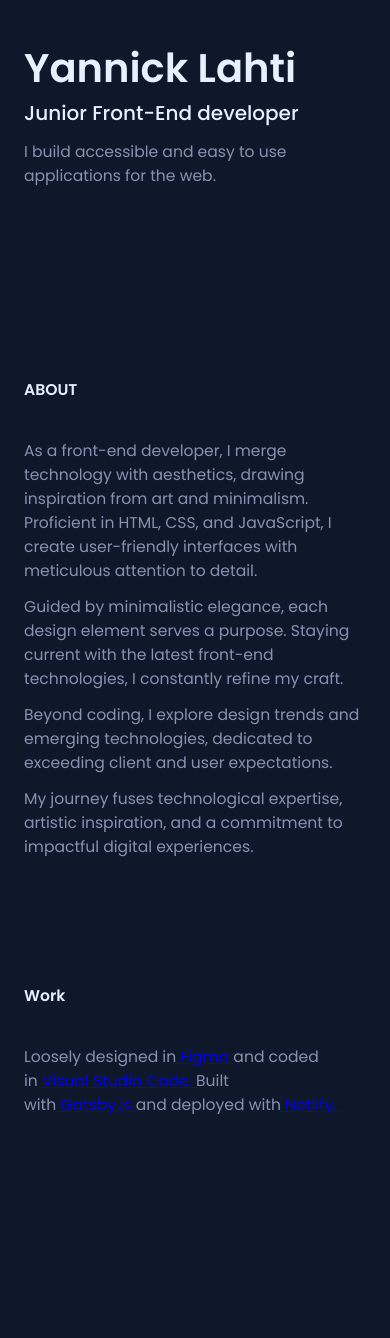
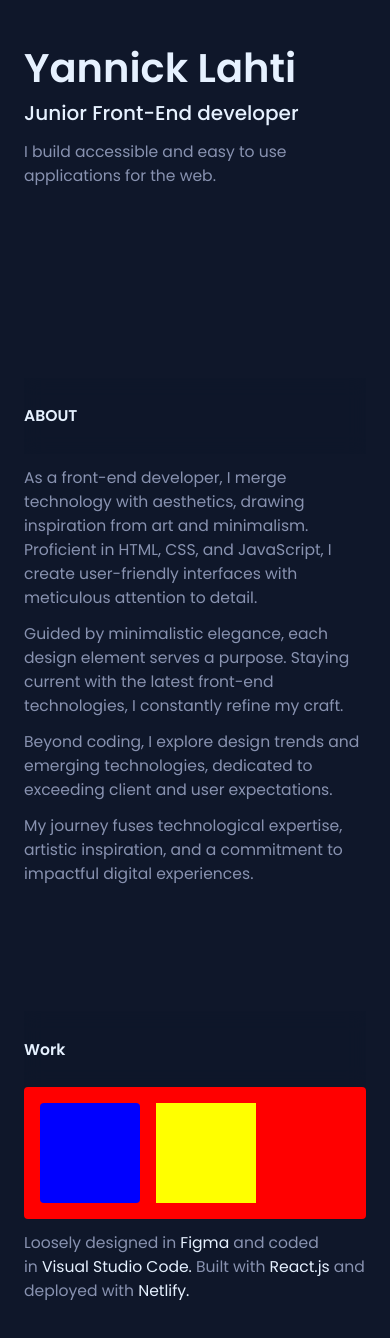
Before and after one commit to ylahti6/Portfolio, a React (Create React App) app in the folder my-app/: page / in a window 390 px wide. Shown: the top 1338 px of the page. Before the commit the page ends 1243 px from the top, so only its background shows below. Built offline with nearby package versions, Linux system fonts and the light colour scheme; some icons are missing.

Commit message:
Project Section uncomplete - need working

```diff
--- a/my-app/src/components/About.js
+++ b/my-app/src/components/About.js
@@ -2,14 +2,15 @@ import '../styles/App.css';
 
 function About() {
   return (
-    <div className='about'>
+    <div className='content-wrap'>
+      <div className='title'>
         <h6>ABOUT</h6>
+      </div>
 
         <p>As a front-end developer, I merge technology with aesthetics, drawing inspiration from art and minimalism. Proficient in HTML, CSS, and JavaScript, I create user-friendly interfaces with meticulous attention to detail.</p>
         <p>Guided by minimalistic elegance, each design element serves a purpose. Staying current with the latest front-end technologies, I constantly refine my craft.</p>
         <p>Beyond coding, I explore design trends and emerging technologies, dedicated to exceeding client and user expectations.</p>
         <p>My journey fuses technological expertise, artistic inspiration, and a commitment to impactful digital experiences.</p>
-
     </div>
   );
 }
--- a/my-app/src/components/Work.js
+++ b/my-app/src/components/Work.js
@@ -2,15 +2,24 @@ import '../styles/App.css';
 
 function Work() {
   return (
-    <div className='about'>
+    <div className='content-wrap'>
+      <div className='title'>
         <h6>Work</h6>
+        </div>
 
-        <div className='footer'>
+        <div className='project'>
+          <div className='project-image'>
+          </div>
+          <div className='project-content'>
+          </div>
+        </div>
+
+          <div className='footer'>
             <p className="info">Loosely designed in
-          <a href="https://www.figma.com/" target="_blank" rel="noreferrer">&nbsp;Figma&nbsp;</a>and coded in
-          <a href="https://code.visualstudio.com/" target="_blank" rel="noreferrer">&nbsp;Visual Studio Code.&nbsp;</a>Built with
-          <a href="https://www.gatsbyjs.com/" target="_blank" rel="noreferrer">&nbsp;Gatsby.js&nbsp;</a>and deployed with
-          <a href="https://www.netlify.com/" target="_blank" rel="noreferrer">&nbsp;Netlify.&nbsp;</a></p>
+            <a href="https://www.figma.com/" target="_blank" rel="noreferrer">&nbsp;Figma&nbsp;</a>and coded in
+            <a href="https://code.visualstudio.com/" target="_blank" rel="noreferrer">&nbsp;Visual Studio Code.&nbsp;</a>Built with
+            <a href="https://react.dev/" target="_blank" rel="noreferrer">&nbsp;React.js&nbsp;</a>and deployed with
+            <a href="https://www.netlify.com/" target="_blank" rel="noreferrer">&nbsp;Netlify.&nbsp;</a></p>
           </div>
     </div>
   );
--- a/my-app/src/styles/App.css
+++ b/my-app/src/styles/App.css
@@ -11,6 +11,10 @@ body {
 body * {
   margin: 0;
   padding: 0;
+  text-decoration: none;
+}
+body * a {
+  color: var(--white);
 }
 
 .wrap {
@@ -19,7 +23,7 @@ body * {
 }
 
 .App-header .App-social {
-  margin: 2rem 0;
+  margin: var(--spacing-sm) 0;
   gap: 1rem;
   display: flex;
 }
@@ -40,7 +44,7 @@ h3 {
 h6 {
   font-size: var(--f-sm);
   font-weight: 600;
-  margin: var(--spacing-sm) 0;
+  margin-bottom: var(--spacing-sm);
 }
 
 p {
@@ -60,7 +64,7 @@ p {
   }
   .wrap {
     padding: 0 5rem;
-    margin-top: var(--spacing);
+    margin-top: var(--spacing-md);
   }
 }
 @media (max-width: 1023px) {
@@ -85,6 +89,20 @@ p {
   .wrap {
     margin: var(--spacing-sm) 1.5rem 0 1.5rem;
   }
+  .title {
+    background-color: rgba(15, 23, 42, 0.4392156863);
+    -webkit-backdrop-filter: blur(10px);
+            backdrop-filter: blur(10px);
+    position: sticky;
+    top: 0;
+    bottom: 0;
+    height: var(--spacing-md);
+  }
+  .title h6 {
+    display: flex;
+    align-items: center;
+    height: 100%;
+  }
 }
 @media (max-width: 639px) {
   h1 {
@@ -93,9 +111,32 @@ p {
   }
 }
 .App,
-.about,
-.work {
+.content-wrap {
   margin-bottom: var(--spacing-lg);
+  height: auto;
+  position: relative;
+}
+.App .project,
+.content-wrap .project {
+  background-color: red;
+  height: auto;
+  display: flex;
+  gap: 1rem;
+  padding: 1rem;
+  border-radius: var(--br-sm);
+}
+.App .project .project-image,
+.content-wrap .project .project-image {
+  background-color: blue;
+  height: 100px;
+  width: 100px;
+  border-radius: var(--br-sm);
+}
+.App .project .project-content,
+.content-wrap .project .project-content {
+  background-color: yellow;
+  height: 100px;
+  width: 100px;
 }
 
 .icon:hover {
--- a/my-app/src/styles/App.scss
+++ b/my-app/src/styles/App.scss
@@ -12,6 +12,11 @@ body {
   * {
     margin: 0;
     padding: 0;
+    text-decoration: none;
+
+    a {
+      color: var(--white);
+    }
   }
 }
 
@@ -22,7 +27,7 @@ body {
 
 .App-header {
   .App-social {
-    margin: 2rem 0;
+    margin: var(--spacing-sm) 0;
     gap: 1rem;
     display: flex;
 
@@ -35,7 +40,7 @@ body {
 // Font sizing
 h1 {font-size: var(--f-lg); font-weight: 700;}
 h3 {font-size: var(--f-md); font-weight: 500;}
-h6 {font-size: var(--f-sm); font-weight: 600; margin: var(--spacing-sm) 0; }
+h6 {font-size: var(--f-sm); font-weight: 600; margin-bottom: var(--spacing-sm); }
 p {font-size: var(--f-sm); color: var(--slate); margin: 0.75rem 0; line-height: 1.5rem;}
 
 // Large display
@@ -49,7 +54,7 @@ p {font-size: var(--f-sm); color: var(--slate); margin: 0.75rem 0; line-height:
   }
   .wrap {
     padding: 0 5rem;
-    margin-top: var(--spacing);
+    margin-top: var(--spacing-md);
   }
 }
 
@@ -81,6 +86,21 @@ p {font-size: var(--f-sm); color: var(--slate); margin: 0.75rem 0; line-height:
   .wrap {
     margin: var(--spacing-sm) 1.5rem 0 1.5rem;
   }
+
+  .title {
+    background-color: #0f172a70;
+    backdrop-filter: blur(10px);
+    position: sticky;
+    top: 0;
+    bottom: 0;
+    height: var(--spacing-md);
+
+    h6 {
+      display: flex;
+      align-items: center;
+      height: 100%;
+    }
+  }
 }
 
 // Xs display
@@ -92,9 +112,31 @@ p {font-size: var(--f-sm); color: var(--slate); margin: 0.75rem 0; line-height:
 }
 
 .App,
-.about,
-.work {
+.content-wrap {
   margin-bottom: var(--spacing-lg);
+  height: auto;
+  position: relative;
+
+  .project {
+    height: auto;;
+    display: flex;
+    gap: 1rem;
+    padding: 1rem;
+    border-radius: var(--br-sm);
+
+    .project-image {
+      background-color: blue;
+      height: 100px;
+      width: 100px;
+      border-radius: var(--br-sm);
+    }
+
+    .project-content {
+      background-color: yellow;
+      height: 100px;
+      width: 100px;
+    }
+  }
 }
 
 // SOCIAL ICONS
--- a/my-app/src/styles/variable.css
+++ b/my-app/src/styles/variable.css
@@ -14,6 +14,8 @@
   --f-lg: 3rem;
   --f-md: 1.25rem;
   --f-sm: 0.975rem;
+
+  --br-sm: 0.25rem;
 }
 
 
```
Also changed, not shown: 1 other file (tests, documents, lock files or other folders).
